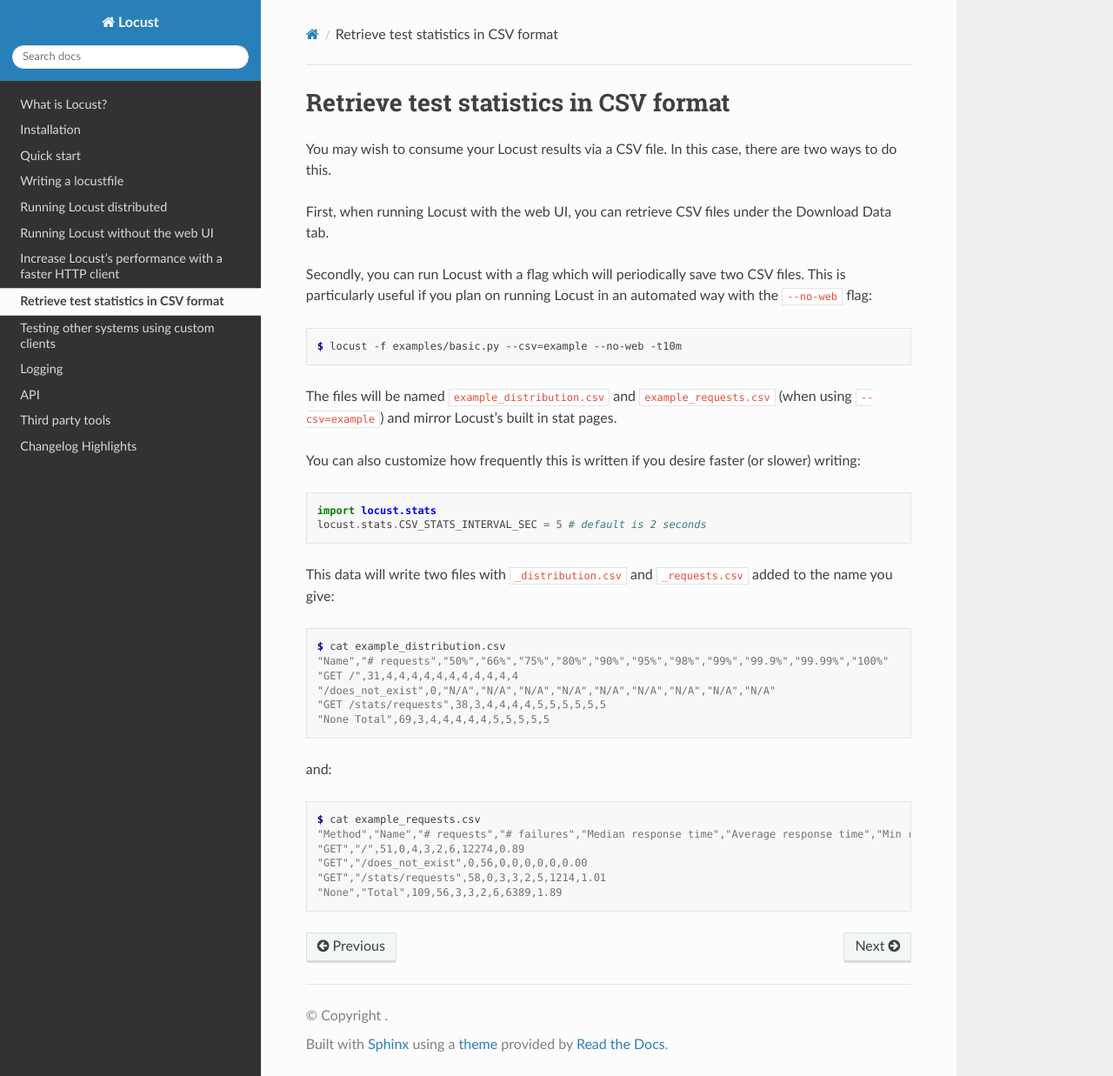
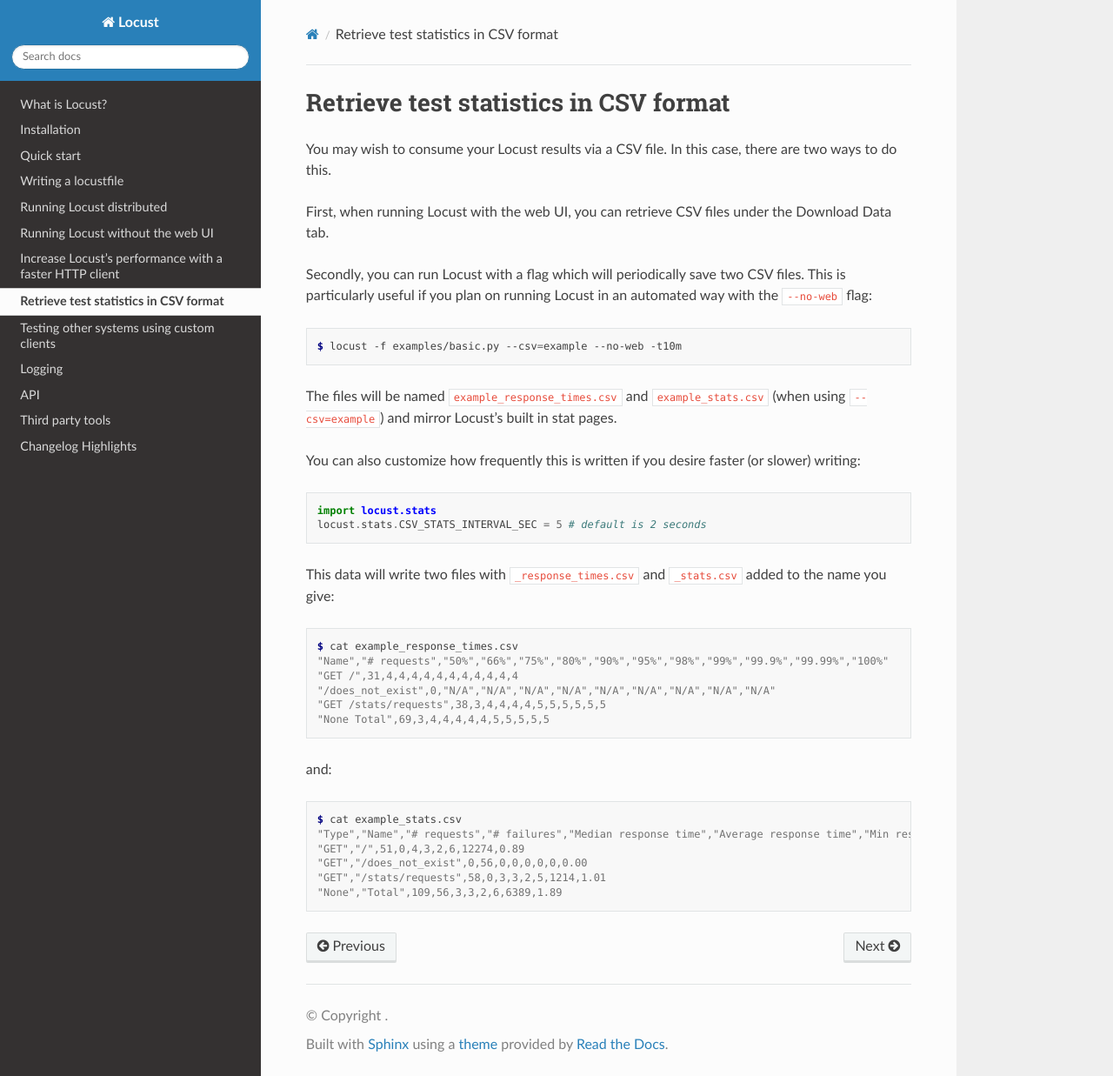
Before and after one commit to locustio/locust, a Sphinx documentation site: the page built from docs/retrieving-stats.rst, in a window 1280 px wide and 1237 px high. Shown: the whole window at 87% size. Built offline with Sphinx 7.4.7 and the Read the Docs theme 2.0.0, drawn with Linux system fonts in a browser that asks for light colours; pages that are not in the unit, such as notebooks, are missing from menus.

Commit message:
Add failed request/s as a new column and changed CSV filenames

```diff
--- a/docs/retrieving-stats.rst
+++ b/docs/retrieving-stats.rst
@@ -13,7 +13,7 @@
 
     $ locust -f examples/basic.py --csv=example --no-web -t10m
 
-The files will be named ``example_distribution.csv`` and ``example_requests.csv`` (when using ``--csv=example``) and mirror Locust's built in stat pages.
+The files will be named ``example_response_times.csv`` and ``example_stats.csv`` (when using ``--csv=example``) and mirror Locust's built in stat pages.
 
 You can also customize how frequently this is written if you desire faster (or slower) writing:
 
@@ -22,11 +22,11 @@
     import locust.stats
     locust.stats.CSV_STATS_INTERVAL_SEC = 5 # default is 2 seconds
 
-This data will write two files with ``_distribution.csv`` and ``_requests.csv`` added to the name you give:
+This data will write two files with ``_response_times.csv`` and ``_stats.csv`` added to the name you give:
 
 .. code-block:: console
 
-    $ cat example_distribution.csv
+    $ cat example_response_times.csv
     "Name","# requests","50%","66%","75%","80%","90%","95%","98%","99%","99.9%","99.99%","100%"
     "GET /",31,4,4,4,4,4,4,4,4,4,4,4
     "/does_not_exist",0,"N/A","N/A","N/A","N/A","N/A","N/A","N/A","N/A","N/A"
@@ -37,8 +37,8 @@
 
 .. code-block:: console
 
-    $ cat example_requests.csv
-    "Method","Name","# requests","# failures","Median response time","Average response time","Min response time","Max response time","Average Content Size","Requests/s"
+    $ cat example_stats.csv
+    "Type","Name","# requests","# failures","Median response time","Average response time","Min response time","Max response time","Average Content Size","Requests/s"
     "GET","/",51,0,4,3,2,6,12274,0.89
     "GET","/does_not_exist",0,56,0,0,0,0,0,0.00
     "GET","/stats/requests",58,0,3,3,2,5,1214,1.01
```
Also changed, not shown: 3 other files.
